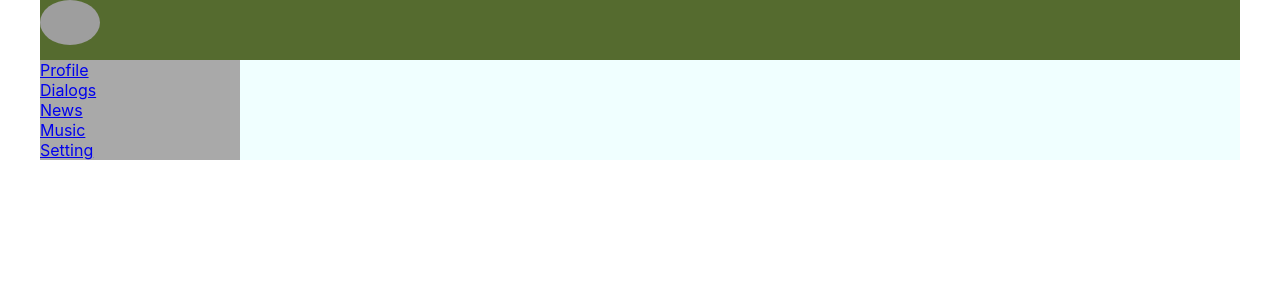
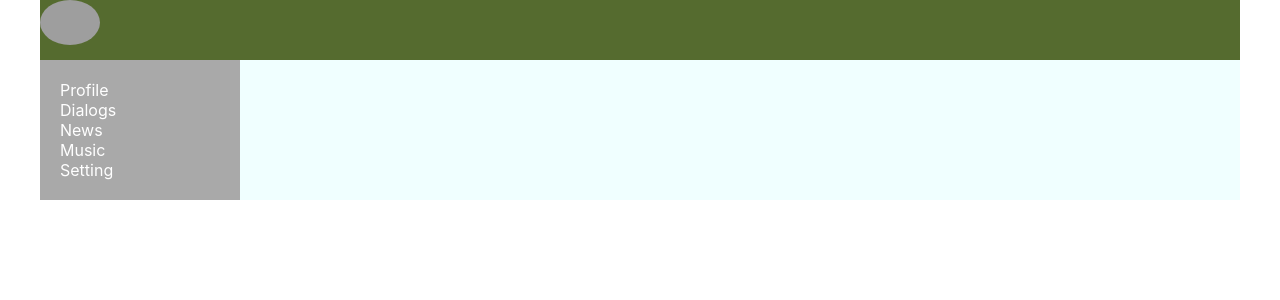
Before and after one commit to Leskevich/samurai-way-main, a React (Create React App) app: page / in a window 1280 px wide. Shown: the top 300 px of the page. Built offline with nearby package versions, Linux system fonts and the light colour scheme; grey boxes are pictures that could not be loaded.

Commit message:
lesson...20(NavLink)

```diff
--- a/src/Components/NawBar/NavBar.module.css
+++ b/src/Components/NawBar/NavBar.module.css
@@ -1,4 +1,14 @@
 .NavBar {
     grid-area: n;
     background: darkgray;
+    padding: 20px;
 }
+
+.NavBar a {
+    color: white;
+    text-decoration: none;
+}
+
+.NavBar a.ActiveNavLink{
+    color: gold;
+}
--- a/src/Components/NawBar/NavBar.tsx
+++ b/src/Components/NawBar/NavBar.tsx
@@ -1,23 +1,24 @@
 import React from 'react';
 import s from './NavBar.module.css'
+import {NavLink} from "react-router-dom";
 
 export const NavBar = () => {
     return (
         <nav className={s.NavBar}>
             <div>
-                <a href="/Profile">Profile</a>
+                <NavLink to="/Profile" activeClassName={s.ActiveNavLink}>Profile</NavLink>
             </div>
             <div>
-                <a href="/Dialogs">Dialogs</a>
+                <NavLink to="/Dialogs" activeClassName={s.ActiveNavLink}>Dialogs</NavLink>
             </div>
             <div>
-                <a href="/News">News</a>
+                <NavLink to="/News" activeClassName={s.ActiveNavLink}>News</NavLink>
             </div>
             <div>
-                <a href="/Music">Music</a>
+                <NavLink to="/Music" activeClassName={s.ActiveNavLink}>Music</NavLink>
             </div>
             <div>
-                <a href="/Setting">Setting</a>
+                <NavLink to="/Setting" activeClassName={s.ActiveNavLink}>Setting</NavLink>
             </div>
         </nav>
     );
```
